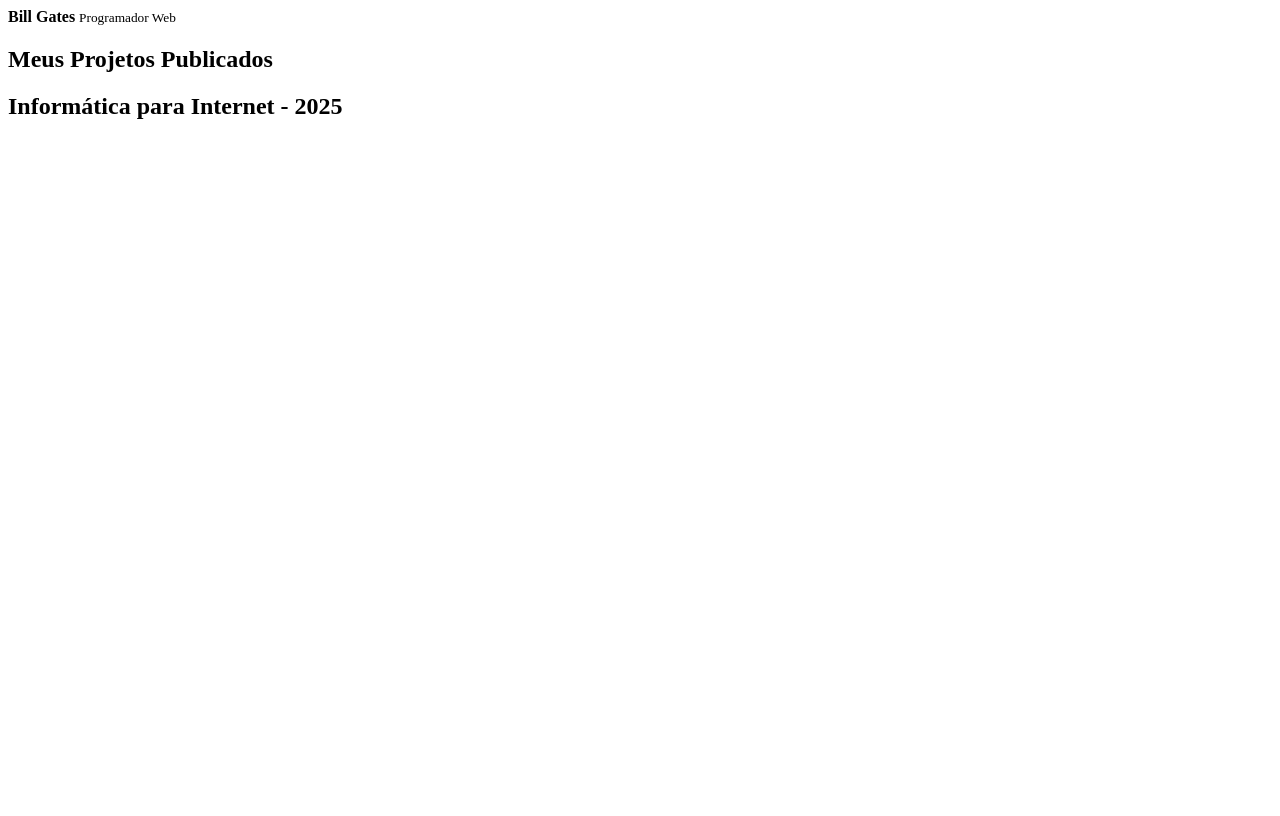
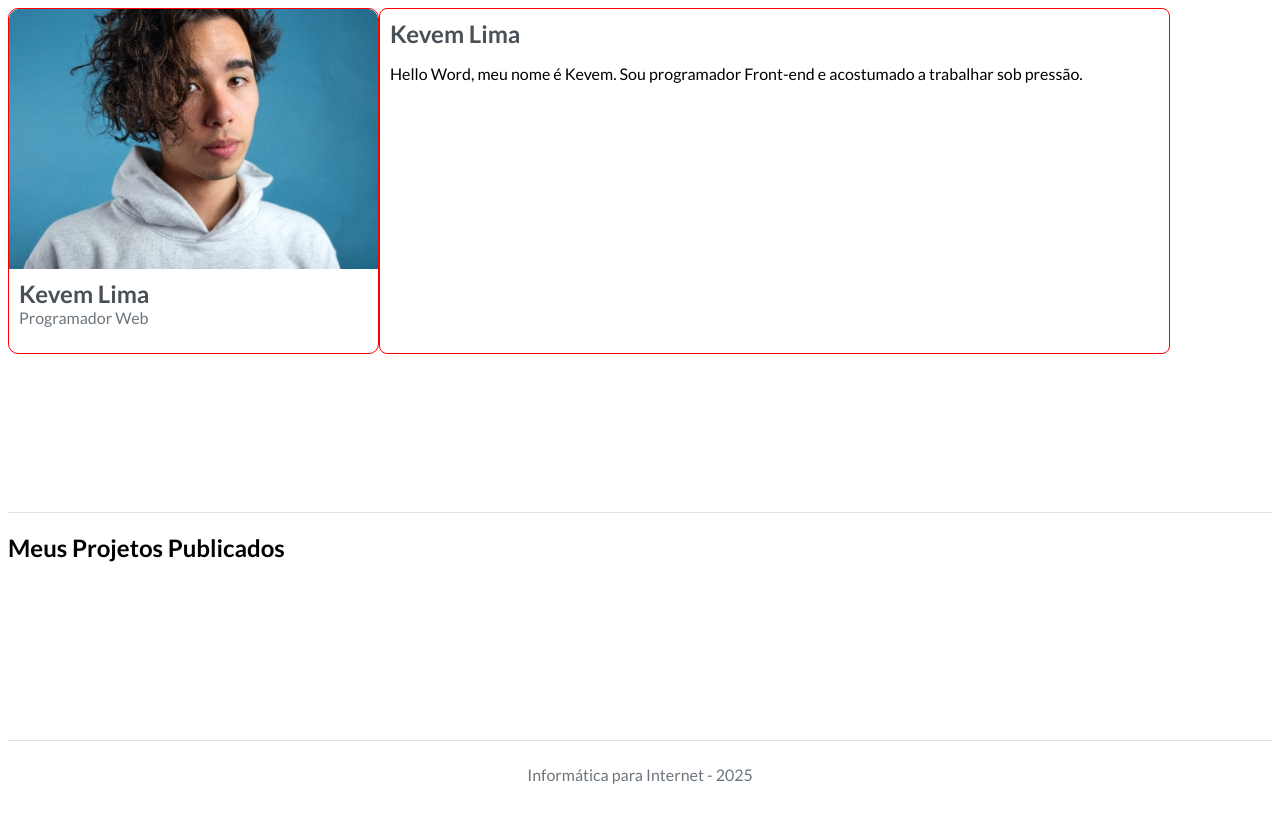
Before and after one commit to KevemLima/designweb, a plain HTML site: page site-muito-simples/index.html in a window 1280 px wide. Drawn offline with Linux system fonts and the light colour scheme.

Commit message:
abc fc maior do rn

```diff
--- /dev/null
+++ b/site-muito-simples/assets/css/global.css
@@ -0,0 +1,9 @@
+.card{}
+.card .img-card{}
+.card .desc{}
+.card .link{}
+
+strong{
+    color: #495057;
+    font-size: 24px;
+}
--- /dev/null
+++ b/site-muito-simples/assets/css/index.css
@@ -0,0 +1,66 @@
+@import url('https://fonts.googleapis.com/css2?family=Lato:ital,wght@0,100;0,300;0,400;0,700;0,900;1,100;1,300;1,400;1,700;1,900&display=swap');
+
+body{
+    height: 100vh;
+    font-family: "Lato", serif;
+    display: flex;
+    flex-direction: column;
+    justify-content: space-between;
+}
+
+header{
+    display: flex;
+}
+header .perfil{
+    height: 344px;
+    width: 369px;
+    border: 1px solid red;
+    border-radius: 10px;
+}
+header .perfil .img-perfil{
+    height: 260px;
+    width: 369px;
+    background-image: url(/designweb/site-muito-simples/assets/img/imagem-perfil.jfif);
+    background-position: center;
+    background-size: cover;
+    background-repeat: no-repeat;
+    border-radius: 10px 10px 0px 0px;
+}
+header .perfil .name-perfil{
+    padding: 10px;
+}
+header .perfil .name-perfil strong{display: block;}
+header .perfil .name-perfil small{
+    font-size: 16px;
+    color: #6C757D;
+}
+header .name{
+    height: 324px;
+    width: 769px;
+    padding: 10px;
+    border-radius: 8px;
+    border: 1px solid red;
+}
+
+main{}
+main h2{
+    font-size: 24px;
+}
+main .projects{
+    border-top: 1px solid #DEE2E6;
+}
+main .projects .cards{}
+
+footer{
+    display: flex;
+    justify-content: center;
+    align-items: center;
+    height: 67px;
+    width: 100%;
+    border-top: 1px solid #DEE2E6;
+}
+footer h2{
+    font-size: 16px;
+    color: #6C757D;
+    font-weight: 400;
+}
--- a/site-muito-simples/index.html
+++ b/site-muito-simples/index.html
@@ -5,6 +5,9 @@
     <meta charset="UTF-8">
     <meta name="viewport" content="width=device-width, initial-scale=1.0">
     <title>Site Muito Simples</title>
+
+    <link rel="stylesheet" href="assets/css/global.css">
+    <link rel="stylesheet" href="assets/css/index.css">
 </head>
 
 <body>
@@ -13,63 +16,61 @@
         <div class="perfil">
             <div class="img-perfil"></div>
             <div class="name-perfil">
-                <strong>Bill Gates</strong>
+                <strong>Kevem Lima</strong>
                 <small>Programador Web</small>
             </div>
         </div>
-        <div class="name"></div>
+        <div class="name">
+            <strong>Kevem Lima</strong>
+            <p>Hello Word, meu nome é Kevem. Sou programador Front-end e acostumado a trabalhar sob pressão.</p>
+        </div>
     </header>
 
     <main>
+        <section class="projects">
             <h2>Meus Projetos Publicados</h2>
-        <section class="projects">
 
+            <div class="cards">
                 <div class="card">
                     <div class="img-card"></div>
                     <div class="desc"></div>
                     <div class="link"></div>
                 </div>
-
                 <div class="card">
                     <div class="img-card"></div>
                     <div class="desc"></div>
                     <div class="link"></div>
                 </div>
-
                 <div class="card">
                     <div class="img-card"></div>
                     <div class="desc"></div>
                     <div class="link"></div>
                 </div>
-
                 <div class="card">
                     <div class="img-card"></div>
                     <div class="desc"></div>
                     <div class="link"></div>
                 </div>
-
                 <div class="card">
                     <div class="img-card"></div>
                     <div class="desc"></div>
                     <div class="link"></div>
                 </div>
-
                 <div class="card">
                     <div class="img-card"></div>
                     <div class="desc"></div>
                     <div class="link"></div>
                 </div>
-
                 <div class="card">
                     <div class="img-card"></div>
                     <div class="desc"></div>
                     <div class="link"></div>
                 </div>
-
                 <div class="card">
                     <div class="img-card"></div>
                     <div class="desc"></div>
                     <div class="link"></div>
+                </div>
             </div>
 
         </section>
```
Also changed, not shown: site-muito-simples/assets/img/imagem-perfil.jfif (added), site-muito-simples/global.css (deleted), site-muito-simples/index.css (deleted). Lines whose indentation alone changed are shown as unchanged.
